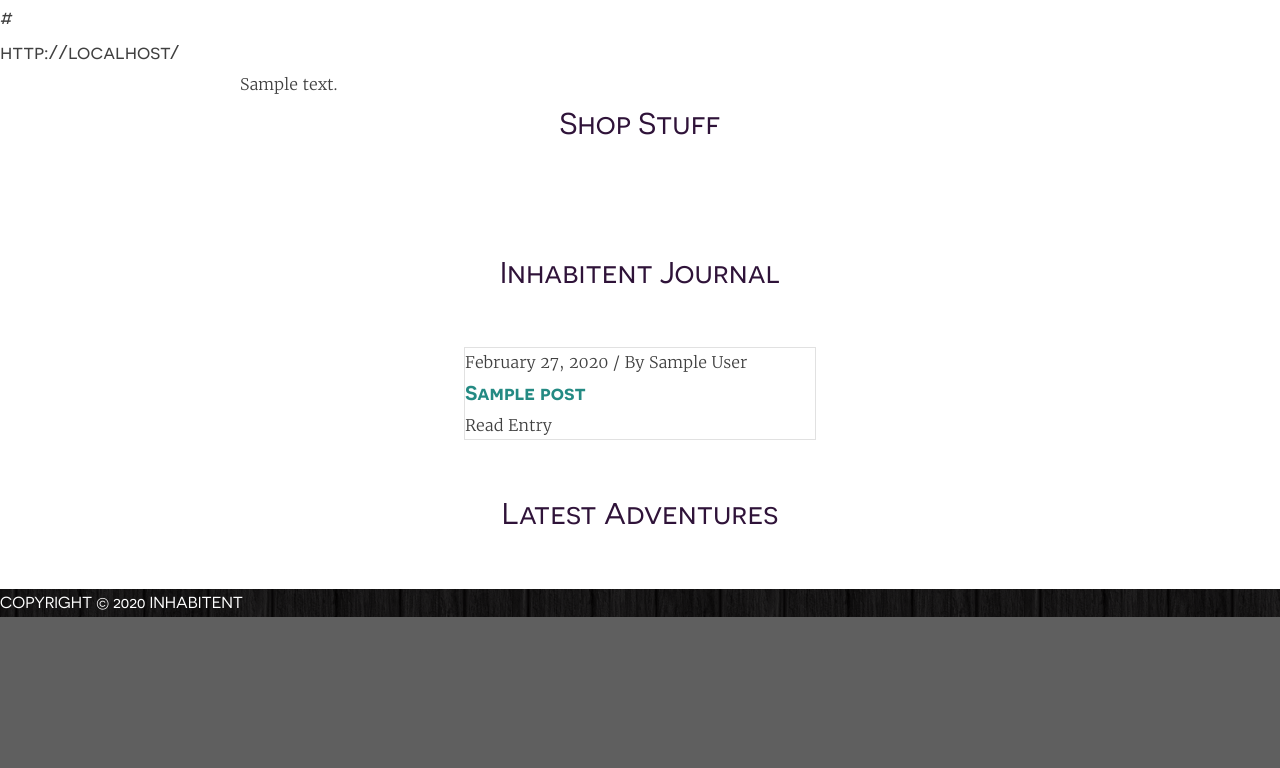
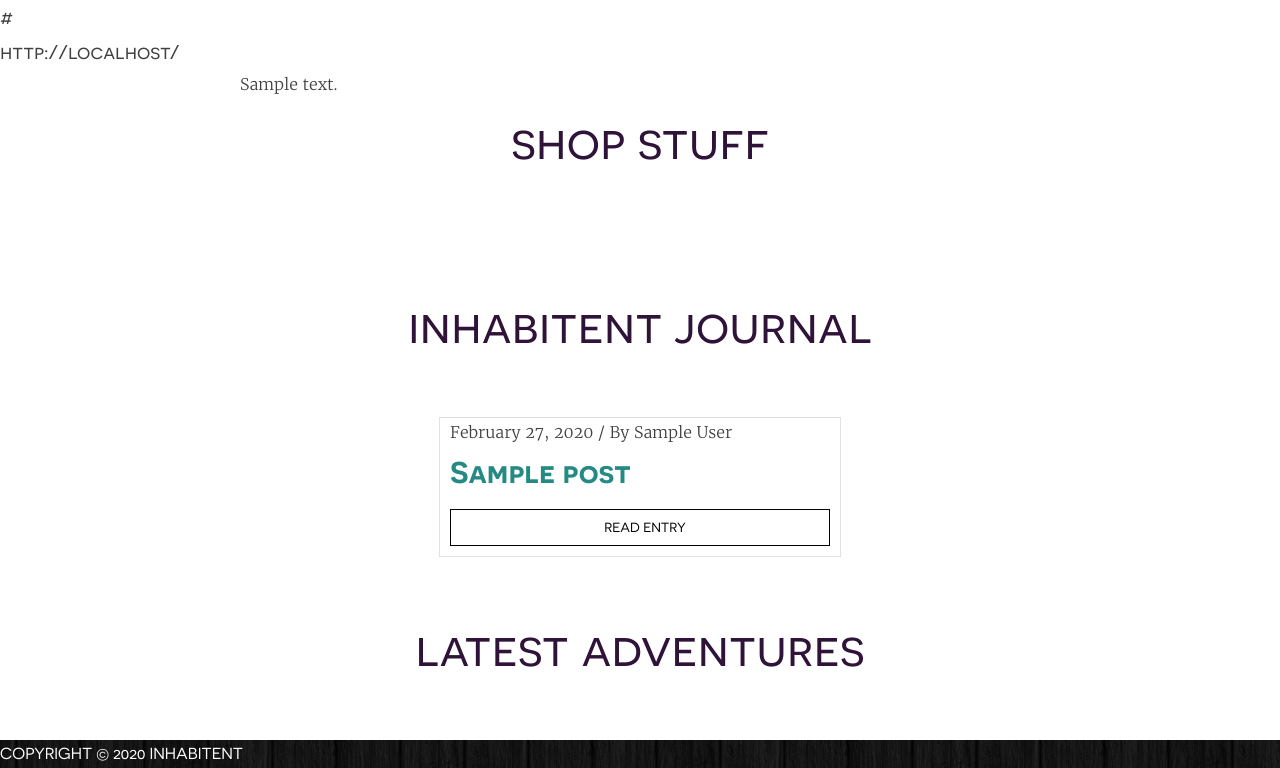
Before and after one commit to calyston/inhabitent, a WordPress theme: template themes/inhabitent/front-page.php in a window 1280 px wide. Shown: the part 700-1468 px from the top of the page. Before the commit the page ends 1317 px from the top, so only its background shows below. Run offline with PHP 8.4 and a stand-in for WordPress, Linux system fonts and the light colour scheme; the site name, menu and one post (Sample post) are stand-ins, and other content is empty.

Commit message:
style: homepage journal read entry button added

```diff
--- a/themes/inhabitent/front-page.php
+++ b/themes/inhabitent/front-page.php
@@ -27,7 +27,7 @@
         <p>No posts found</p>
 <?php endif;?>
 
-<h2 class="home-h2">Shop Stuff</h2>
+<h1 class="home-h1">shop stuff</h1>
 <section class="home-shop-grid">
 <?php
   $terms = get_terms(array(
@@ -63,7 +63,7 @@
   <!-- if term name === do/eat/sleep/wear then echo relevant paragraph-->
 
 
-<h2 class="home-h2">Inhabitent Journal</h2>
+<h1 class="home-h1">inhabitent journal</h1>
 <!-- Custom Post Loop Starts -->
 <section class="home-journal-grid">
 <?php
@@ -78,16 +78,16 @@
 
 <?php foreach ( $product_posts as $post ) : setup_postdata( $post ); ?>
 <div class="home-journal-grid-items">
-    <?php the_post_thumbnail();?>
-   <?php the_date(); ?> / By <?php the_author(); ?>
-   <h3><?php the_title();?></h3>
-   <p>Read Entry</p>
+  <?php the_post_thumbnail();?>
+   <p><?php the_date(); ?> / By <?php the_author(); ?></p>
+   <h2><?php the_title();?></h2>
+   <button class="read-entry"><p>Read Entry</p></button>
 </div>
 <?php endforeach; wp_reset_postdata(); ?>
 
 </section>
 
-<h2 class="home-h2">Latest Adventures</h2>
+<h1 class="home-h1">latest adventures</h1>
 <!-- Custom Post Loop Starts -->
 <!-- <section class="home-adventure-grid">
 <?php
--- a/themes/inhabitent/sass/components/_buttons.scss
+++ b/themes/inhabitent/sass/components/_buttons.scss
@@ -3,7 +3,7 @@
 //HOMEPAGE
 
 .green-button {
-  color: white;
+  color: #ffffff;
   background-color: $brand-green;
   border: none;
   padding: 10px;
@@ -11,3 +11,13 @@
   text-transform: uppercase;
   font-family: $accent-font;
 }
+
+.read-entry {
+  color: #000000;
+  background-color: #ffffff;
+  border: 1px solid #000000;
+  padding: 10px;
+  margin: 10px;
+  text-transform: uppercase;
+  font-family: $accent-font;
+}
--- a/themes/inhabitent/sass/layout/_grid.scss
+++ b/themes/inhabitent/sass/layout/_grid.scss
@@ -47,20 +47,23 @@
     width: 100%;
     height: 100%;
     box-shadow: 0px 5px #e1e1e1;
+    margin-bottom: $base-spacing;
   }
 }
 
 .home-journal-grid-items {
-  width: 350px;
+  width: 400px;
   display: flex;
   flex-direction: column;
   border: 1px solid #e1e1e1;
   p {
     margin: 0;
+    margin-left: 10px;
   }
-  h3 {
+  h2 {
     color: $brand-green;
     font-weight: bold;
+    margin-left: 10px;
   }
 }
 
--- a/themes/inhabitent/sass/pages/_home.scss
+++ b/themes/inhabitent/sass/pages/_home.scss
@@ -36,7 +36,7 @@ font-family: $accent-font;
   width: 250px;
 }
 
-.home-h2 {
+.home-h1 {
   color: $brand-purple;
   text-align: center;
 }
--- a/themes/inhabitent/style.css
+++ b/themes/inhabitent/style.css
@@ -213,10 +213,11 @@ h3 {
     width: 100%;
     height: 100%;
     -webkit-box-shadow: 0px 5px #e1e1e1;
-            box-shadow: 0px 5px #e1e1e1; }
+            box-shadow: 0px 5px #e1e1e1;
+    margin-bottom: 1.5rem; }
 
 .home-journal-grid-items {
-  width: 350px;
+  width: 400px;
   display: -webkit-box;
   display: -ms-flexbox;
   display: flex;
@@ -226,10 +227,12 @@ h3 {
           flex-direction: column;
   border: 1px solid #e1e1e1; }
   .home-journal-grid-items p {
-    margin: 0; }
-  .home-journal-grid-items h3 {
+    margin: 0;
+    margin-left: 10px; }
+  .home-journal-grid-items h2 {
     color: #248A83;
-    font-weight: bold; }
+    font-weight: bold;
+    margin-left: 10px; }
 
 footer {
   background-image: url(./assets/images/dark-wood.png);
@@ -268,9 +271,18 @@ footer {
     font-weight: bold; }
 
 .green-button {
-  color: white;
+  color: #ffffff;
   background-color: #248A83;
   border: none;
+  padding: 10px;
+  margin: 10px;
+  text-transform: uppercase;
+  font-family: "Novecento"; }
+
+.read-entry {
+  color: #000000;
+  background-color: #ffffff;
+  border: 1px solid #000000;
   padding: 10px;
   margin: 10px;
   text-transform: uppercase;
@@ -314,7 +326,7 @@ h1, h2, h3, h4, h5, h6 {
 #logo-big {
   width: 250px; }
 
-.home-h2 {
+.home-h1 {
   color: #2f1339;
   text-align: center; }
 
```
Also changed, not shown: themes/inhabitent/build/css/style.min.css, 1 other file.
